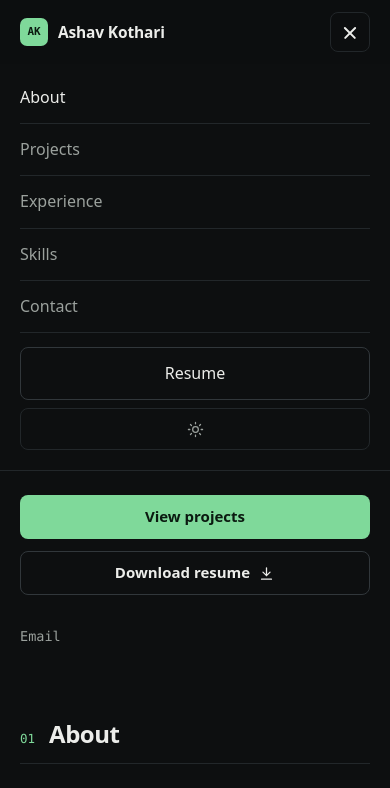
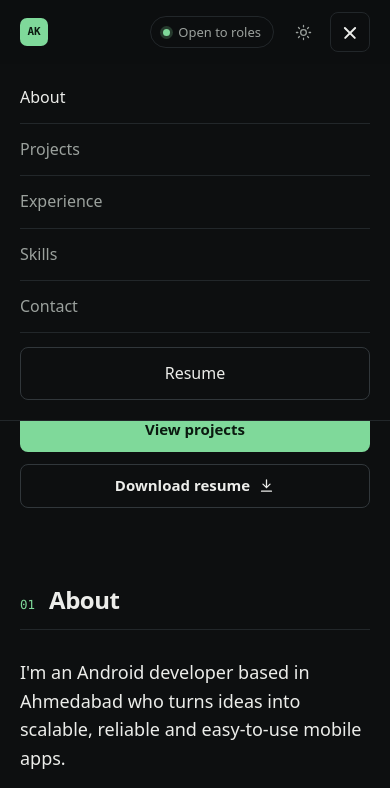
Before and after one commit to ashav-kothari/ashav-kothari.github.io, a plain HTML site: page index.html in a window 390 px wide. Both pictures are taken after a click on the button "Toggle menu". Shown: the top 788 px of the page. Drawn offline with Linux system fonts and the light colour scheme.

Commit message:
Add files via upload

```diff
--- a/css/style.css
+++ b/css/style.css
@@ -131,7 +131,7 @@ img { max-width: 100%; display: block; }
   font-family: var(--font-mono); font-size: 11px; font-weight: 700;
 }
 
-.nav-links { display: flex; align-items: center; gap: 2px; }
+.nav-links { display: flex; align-items: center; gap: 2px; margin-left: auto; }
 .nav-links a {
   display: inline-block; padding: 6px 12px; border-radius: 6px;
   font-size: 14.5px; color: var(--text-muted); text-decoration: none;
@@ -140,6 +140,17 @@ img { max-width: 100%; display: block; }
 .nav-links a:hover, .nav-links a.is-active { color: var(--text); }
 .nav-links .nav-resume { margin-left: 8px; border: 1px solid var(--border-strong); color: var(--text); }
 .nav-links .nav-resume:hover { border-color: var(--accent); color: var(--accent); }
+
+.nav-actions { display: flex; align-items: center; gap: 6px; margin-left: 10px; }
+.status-pill {
+  display: inline-flex; align-items: center; gap: 8px;
+  height: 32px; padding: 0 12px;
+  border: 1px solid var(--border); border-radius: 999px;
+  font-size: 13px; font-weight: 500; color: var(--text-muted); text-decoration: none; white-space: nowrap;
+  transition: border-color .15s ease, color .15s ease;
+}
+.status-pill:hover { border-color: var(--accent); color: var(--text); }
+.status-pill .status-dot { box-shadow: 0 0 0 3px color-mix(in srgb, var(--accent) 22%, transparent); }
 
 .theme-toggle {
   display: grid; place-items: center;
@@ -174,7 +185,7 @@ img { max-width: 100%; display: block; }
 .nav-toggle[aria-expanded="true"] .nav-toggle-bar::after { transform: translateY(-5px) rotate(-45deg); }
 
 /* ---------- Hero ---------- */
-.hero { padding-top: clamp(72px, 13vw, 140px); padding-bottom: clamp(8px, 2vw, 24px); }
+.hero { padding-top: clamp(56px, 10vw, 120px); padding-bottom: 0; }
 .eyebrow {
   display: inline-flex; align-items: center; gap: 10px;
   font-family: var(--font-mono); font-size: 12.5px; color: var(--text-muted);
@@ -202,10 +213,10 @@ img { max-width: 100%; display: block; }
 .btn-ghost:hover { border-color: var(--text-muted); }
 
 /* ---------- Sections ---------- */
-.section { padding-top: clamp(64px, 9vw, 112px); }
+.section { padding-top: clamp(48px, 6vw, 80px); }
 .section-head {
   display: flex; align-items: baseline; gap: 14px;
-  margin-bottom: 36px; padding-bottom: 14px;
+  margin-bottom: 28px; padding-bottom: 14px;
   border-bottom: 1px solid var(--border);
 }
 .section-index { font-family: var(--font-mono); font-size: 12.5px; color: var(--accent); }
@@ -281,7 +292,8 @@ img { max-width: 100%; display: block; }
 .skill-row dd { font-size: 15.5px; }
 
 /* ---------- Contact ---------- */
-.contact-lead { color: var(--text-muted); max-width: 58ch; margin-bottom: 20px; }
+.contact-title { font-size: clamp(20px, 2.2vw, 24px); font-weight: 600; margin-bottom: 8px; }
+.contact-lead { color: var(--text-muted); max-width: 58ch; margin-bottom: 22px; }
 .contact-email {
   display: inline-block;
   font-size: clamp(22px, 3.6vw, 34px); font-weight: 600; letter-spacing: -0.025em;
@@ -295,7 +307,7 @@ img { max-width: 100%; display: block; }
 .contact-links a { color: var(--text-muted); }
 
 /* ---------- Footer ---------- */
-.site-footer { margin-top: clamp(72px, 10vw, 120px); border-top: 1px solid var(--border); padding: 26px 0 36px; font-size: 13.5px; color: var(--text-faint); }
+.site-footer { margin-top: clamp(56px, 7vw, 88px); border-top: 1px solid var(--border); padding: 26px 0 36px; font-size: 13.5px; color: var(--text-faint); }
 .footer-inner { display: flex; flex-wrap: wrap; justify-content: space-between; gap: 8px 24px; }
 .footer-inner p { margin: 0; }
 
@@ -305,8 +317,7 @@ img { max-width: 100%; display: block; }
 
 /* ---------- Responsive ---------- */
 @media (min-width: 761px) and (max-height: 820px) {
-  .hero { padding-top: clamp(48px, 9vh, 88px); }
-  .eyebrow { margin-bottom: 22px; }
+  .hero { padding-top: clamp(40px, 8vh, 80px); }
 }
 
 @media (max-width: 1100px) {
@@ -321,30 +332,34 @@ img { max-width: 100%; display: block; }
   .about-grid { grid-template-columns: 1fr; gap: 32px; }
 }
 
-@media (max-width: 760px) {
-  :root { --gutter: 20px; }
-  body { font-size: 16px; }
-
-  .nav-toggle { display: inline-block; }
+@media (max-width: 900px) {
+  .nav-toggle { display: inline-block; margin-left: 4px; }
+  .nav-actions { margin-left: auto; }
   .nav-links {
     position: absolute; top: var(--header-h); left: 0; right: 0;
     display: none; flex-direction: column; align-items: stretch; gap: 0;
-    padding: 8px 20px 20px;
+    padding: 8px var(--gutter) 20px;
     background: var(--bg); border-bottom: 1px solid var(--border);
   }
   .nav-links.is-open { display: flex; }
   .nav-links a { display: block; padding: 12px 0; font-size: 16px; border-bottom: 1px solid var(--border); border-radius: 0; }
   .nav-links .nav-resume { margin: 14px 0 0; text-align: center; border-radius: 8px; }
-  .theme-toggle { width: 100%; height: 42px; margin: 8px 0 0; border: 1px solid var(--border); border-radius: 8px; }
+}
 
-  .eyebrow { align-items: flex-start; line-height: 1.5; }
-  .status-dot { margin-top: 6px; }
+@media (max-width: 760px) {
+  :root { --gutter: 20px; }
+  body { font-size: 16px; }
+
   .hero-actions .btn { flex: 1 1 auto; justify-content: center; }
 
   .role { grid-template-columns: 1fr; gap: 6px; }
   .skill-row { grid-template-columns: 1fr; gap: 4px; }
   .facts > div { grid-template-columns: 96px 1fr; }
   .footer-inner { flex-direction: column; }
+}
+
+@media (max-width: 420px) {
+  .brand-name { display: none; }
 }
 
 @media (max-width: 540px) {
--- a/index.html
+++ b/index.html
@@ -4,14 +4,14 @@
   <meta charset="utf-8">
   <meta name="viewport" content="width=device-width, initial-scale=1">
   <title>Ashav Kothari · Android Developer</title>
-  <meta name="description" content="Ashav Kothari, Android Developer (SDE II) with 9+ years building Kotlin and Java apps for logistics, fintech and healthcare. Based in Ahmedabad, India.">
+  <meta name="description" content="Ashav Kothari, Android developer with 9+ years and 50+ apps built in Kotlin and Java across logistics, fintech, healthcare, media and marketplaces. Open to senior Android roles.">
   <meta name="author" content="Ashav Kothari">
   <meta name="theme-color" content="#0d0f10">
 
   <!-- Social sharing -->
   <meta property="og:type" content="website">
   <meta property="og:title" content="Ashav Kothari · Android Developer">
-  <meta property="og:description" content="Android Developer (SDE II) building production apps in Kotlin and Java for logistics, fintech and healthcare.">
+  <meta property="og:description" content="Android developer with 9+ years and 50+ apps built across logistics, fintech, healthcare, media and marketplaces.">
   <!-- After deploying, set og:url to your live address, e.g. https://USERNAME.github.io/REPO/ -->
   <meta property="og:url" content="">
   <meta name="twitter:card" content="summary">
@@ -36,10 +36,6 @@
         <span class="brand-mark" aria-hidden="true">AK</span>
         <span class="brand-name">Ashav Kothari</span>
       </a>
-      <button class="nav-toggle" type="button" aria-expanded="false" aria-controls="nav-links">
-        <span class="visually-hidden">Toggle menu</span>
-        <span class="nav-toggle-bar" aria-hidden="true"></span>
-      </button>
       <ul class="nav-links" id="nav-links">
         <li><a href="#about">About</a></li>
         <li><a href="#projects">Projects</a></li>
@@ -47,26 +43,32 @@
         <li><a href="#skills">Skills</a></li>
         <li><a href="#contact">Contact</a></li>
         <li><a class="nav-resume" href="assets/resume.pdf" target="_blank" rel="noopener">Resume</a></li>
-        <li>
-          <button class="theme-toggle" type="button" aria-label="Switch to light theme">
-            <svg class="icon icon-sun" viewBox="0 0 24 24" aria-hidden="true"><circle cx="12" cy="12" r="4"/><path d="M12 2v2M12 20v2M4.9 4.9l1.4 1.4M17.7 17.7l1.4 1.4M2 12h2M20 12h2M4.9 19.1l1.4-1.4M17.7 6.3l1.4-1.4"/></svg>
-            <svg class="icon icon-moon" viewBox="0 0 24 24" aria-hidden="true"><path d="M21 12.8A9 9 0 1 1 11.2 3a7 7 0 0 0 9.8 9.8z"/></svg>
-          </button>
-        </li>
       </ul>
+      <div class="nav-actions">
+        <a class="status-pill" href="#contact" aria-label="Open to roles. Go to contact">
+          <span class="status-dot" aria-hidden="true"></span>Open to roles
+        </a>
+        <button class="theme-toggle" type="button" aria-label="Switch to light theme">
+          <svg class="icon icon-sun" viewBox="0 0 24 24" aria-hidden="true"><circle cx="12" cy="12" r="4"/><path d="M12 2v2M12 20v2M4.9 4.9l1.4 1.4M17.7 17.7l1.4 1.4M2 12h2M20 12h2M4.9 19.1l1.4-1.4M17.7 6.3l1.4-1.4"/></svg>
+          <svg class="icon icon-moon" viewBox="0 0 24 24" aria-hidden="true"><path d="M21 12.8A9 9 0 1 1 11.2 3a7 7 0 0 0 9.8 9.8z"/></svg>
+        </button>
+        <button class="nav-toggle" type="button" aria-expanded="false" aria-controls="nav-links">
+          <span class="visually-hidden">Toggle menu</span>
+          <span class="nav-toggle-bar" aria-hidden="true"></span>
+        </button>
+      </div>
     </nav>
   </header>
 
   <main id="main">
     <!-- ============ HERO ============ -->
     <section class="hero container" id="top" aria-labelledby="hero-title">
-      <p class="eyebrow"><span class="status-dot" aria-hidden="true"></span>Open to Android roles · Remote, Pune, Ahmedabad, Gandhinagar</p>
       <h1 id="hero-title">Ashav Kothari</h1>
       <p class="hero-role">Android Developer <span class="muted">· SDE II</span></p>
       <p class="hero-intro">
-        I build native Android apps in Kotlin and Java. For 9+ years I've shipped products for
-        logistics, fintech and healthcare, and today I lead mobile development at TruKKer,
-        a digital freight platform in the MENA region.
+        I build native Android apps in Kotlin and Java. Over 9+ years I've built 50+ apps across
+        logistics, fintech, healthcare, media streaming, marketplaces and social, along with
+        indie games of my own on Google Play.
       </p>
       <div class="hero-actions">
         <a class="btn btn-primary" href="#projects">View projects</a>
@@ -76,7 +78,6 @@
         </a>
       </div>
       <ul class="hero-links" aria-label="Profiles">
-        <li data-profile="email"><a href="#">Email</a></li>
         <li data-profile="linkedin"><a href="#" target="_blank" rel="noopener">LinkedIn</a></li>
         <li data-profile="github"><a href="#" target="_blank" rel="noopener">GitHub</a></li>
       </ul>
@@ -91,8 +92,8 @@
       <div class="about-grid">
         <div class="prose">
           <p class="lead">
-            I'm an Android developer based in Ahmedabad with 9+ years of experience turning ideas into
-            scalable, reliable and easy-to-use mobile apps.
+            I'm an Android developer based in Ahmedabad who turns ideas into scalable, reliable and
+            easy-to-use mobile apps.
           </p>
           <p>
             My core stack is Kotlin, Jetpack Compose and MVVM. I focus on production-ready apps that stay
@@ -124,7 +125,7 @@
         <span class="section-index" aria-hidden="true">02</span>
         <h2 id="projects-title">Projects</h2>
       </div>
-      <!-- Cards and rows are generated from js/projects.js -->
+      <!-- Cards are generated from js/projects.js -->
       <ul class="project-grid" id="project-grid"></ul>
       <noscript><p class="muted">Enable JavaScript to see the project list.</p></noscript>
     </section>
@@ -155,7 +156,7 @@
             <h3>Senior Android Developer <span class="muted">· Project lead</span></h3>
             <p class="role-company">OpenXcell Technolabs · Ahmedabad</p>
             <ul>
-              <li>Led Android projects across fintech, healthcare and entertainment for clients.</li>
+              <li>Built and led client Android apps across fintech, crypto, healthcare, media and marketplaces, most of them end to end.</li>
               <li>Handled requirement gathering, clarification and status updates directly with clients.</li>
               <li>Contributed to R&amp;D for new features alongside the business analysis team.</li>
             </ul>
@@ -200,9 +201,10 @@
         <h2 id="contact-title">Contact</h2>
       </div>
       <div class="contact">
+        <h3 class="contact-title">Open to senior Android opportunities</h3>
         <p class="contact-lead">
-          Looking for Android roles: remote, hybrid in Pune, or on-site in Ahmedabad and Gandhinagar.
-          Email is the quickest way to reach me.
+          Available for full-time product engineering roles with strong teams and meaningful products.
+          The quickest way to reach me is email.
         </p>
         <a class="contact-email" data-profile="email-text" href="#">ashav.kothari@gmail.com</a>
         <ul class="contact-links">
--- a/js/main.js
+++ b/js/main.js
@@ -46,6 +46,11 @@ const PROFILE = {
       var link = node.tagName === "A" ? node : node.querySelector("a");
       if (!href || !link) { node.remove(); return; }
       link.href = href;
+    });
+
+    // Drop any link list that ended up empty
+    document.querySelectorAll(".hero-links, .contact-links").forEach(function (ul) {
+      if (!ul.querySelector("li")) ul.remove();
     });
   }
 
@@ -103,7 +108,7 @@ const PROFILE = {
     });
 
     window.addEventListener("resize", function () {
-      if (window.innerWidth > 760) close();
+      if (window.innerWidth > 900) close();
     });
   }
 
```
Also changed, not shown: 1 other file.
